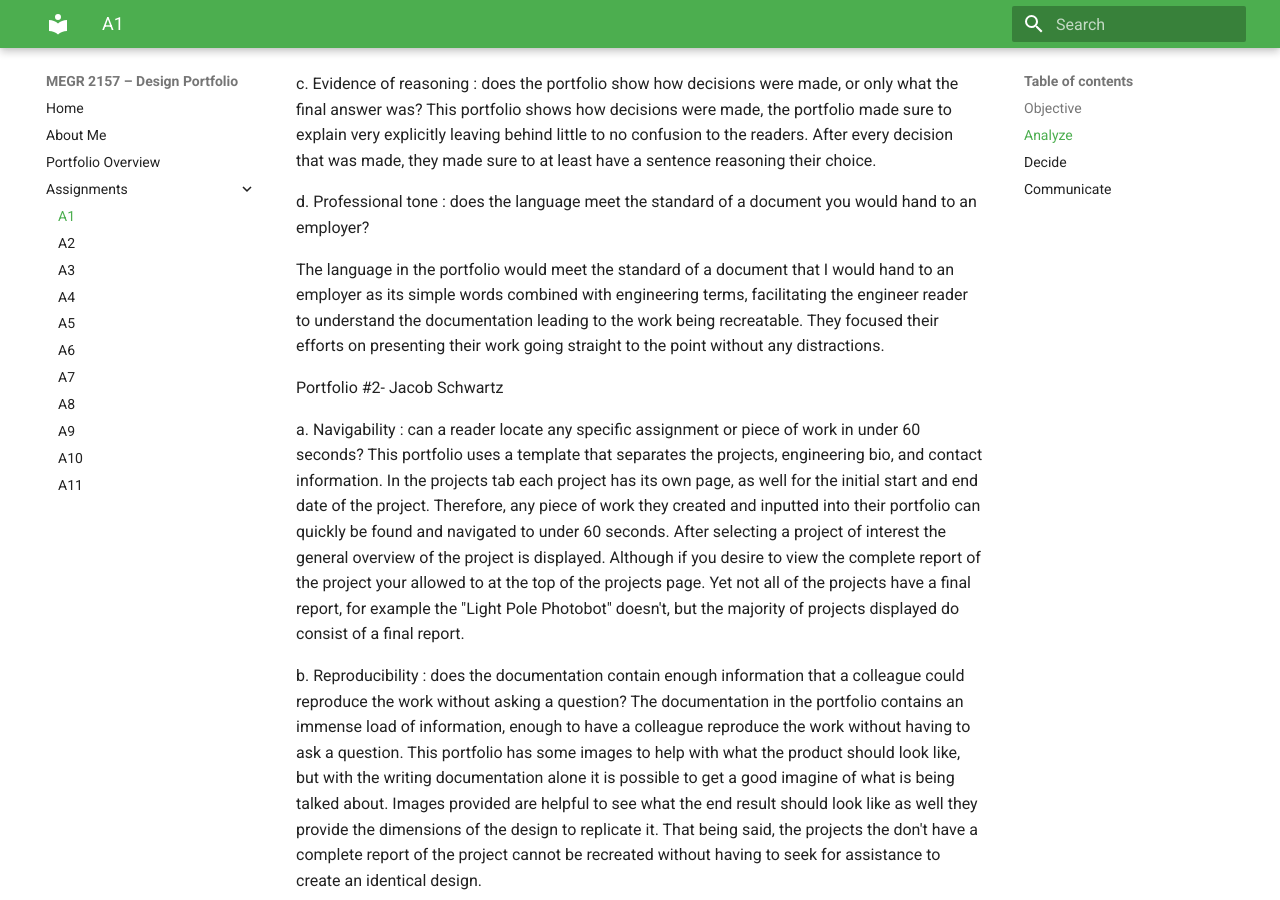
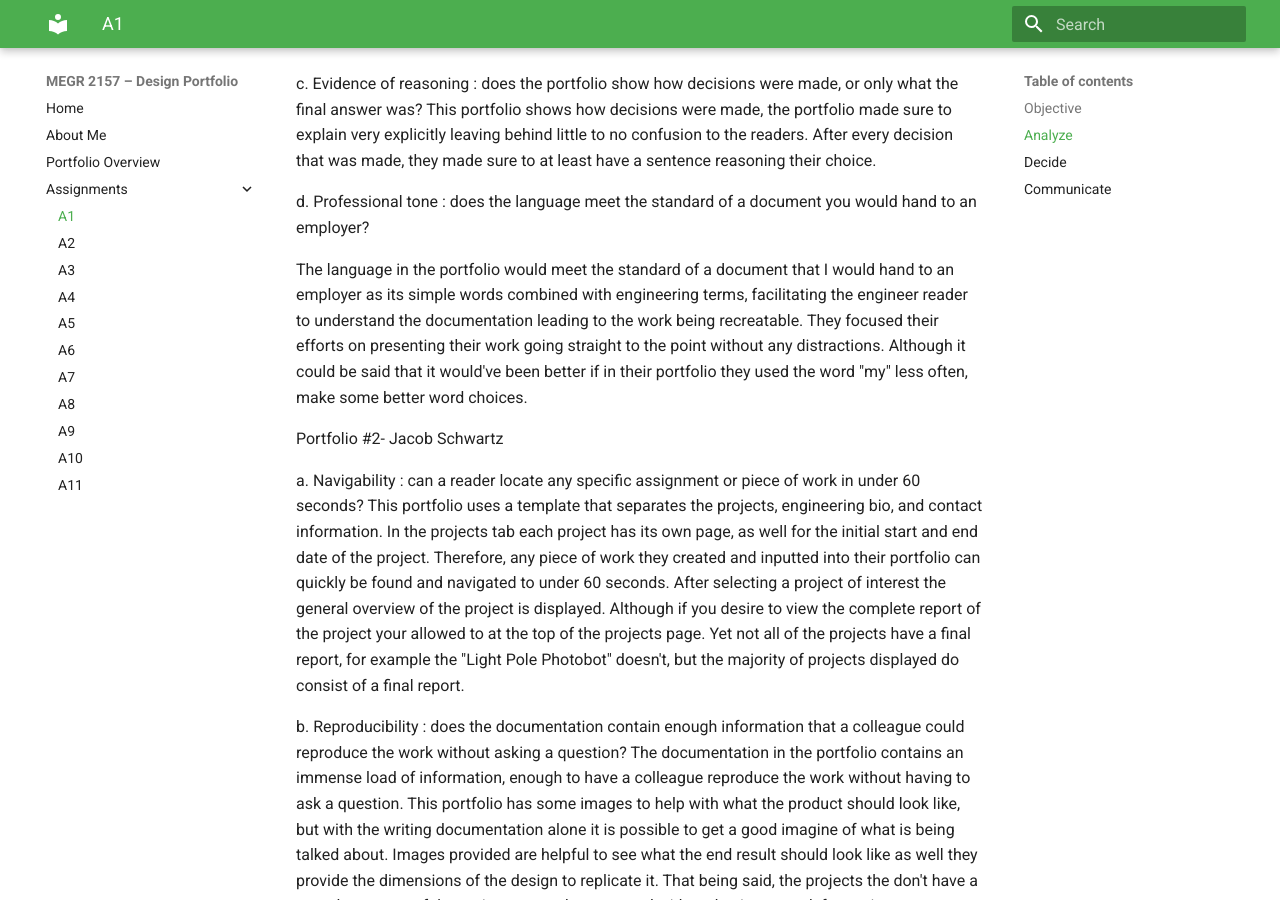
Before and after one commit to Jeffrey-Mendoza/megr2157-portfolio, an MkDocs documentation site: the page built from docs/assignments/A01/index.md, in a window 1280 px wide and 900 px high, scrolled down 820 px. Built offline with MkDocs 1.6.1 and Material for MkDocs 9.7.7, drawn with Linux system fonts in a browser that asks for light colours.

Commit message:
Update index.md

```diff
--- a/docs/assignments/A01/index.md
+++ b/docs/assignments/A01/index.md
@@ -16,7 +16,7 @@ This portfolio shows how decisions were made, the portfolio made sure to explain
 
 d.  Professional tone : does the language meet the standard of a document you would hand to an employer?
 
-The language in the portfolio would meet the standard of a document that I would hand to an employer as its simple words combined with engineering terms, facilitating the engineer reader to understand the documentation leading to the work being recreatable. They focused their efforts on presenting their work going straight to the point without any distractions.
+The language in the portfolio would meet the standard of a document that I would hand to an employer as its simple words combined with engineering terms, facilitating the engineer reader to understand the documentation leading to the work being recreatable. They focused their efforts on presenting their work going straight to the point without any distractions. Although it could be said that it would've been better if in their portfolio they used the word "my" less often, make some better word choices.
 
 Portfolio #2- Jacob Schwartz
 
```
